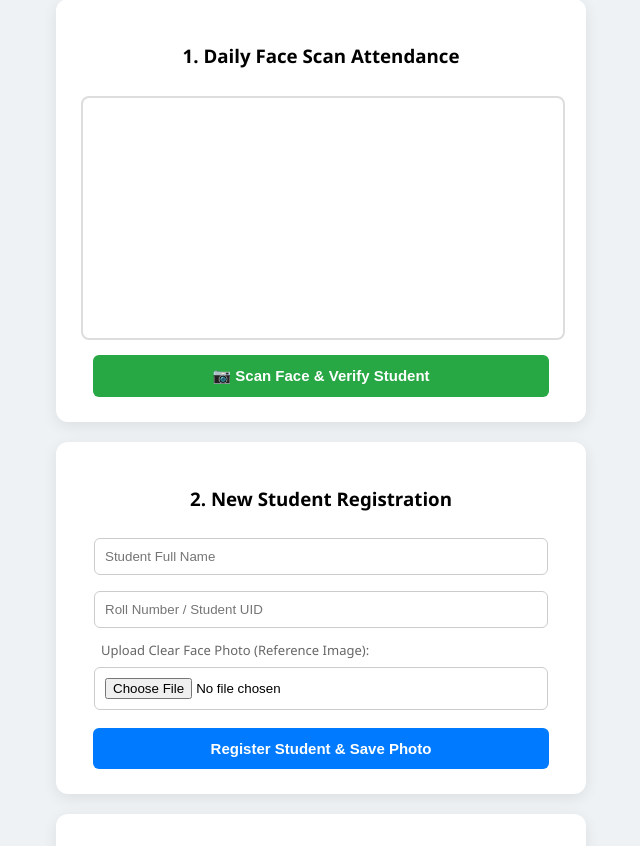
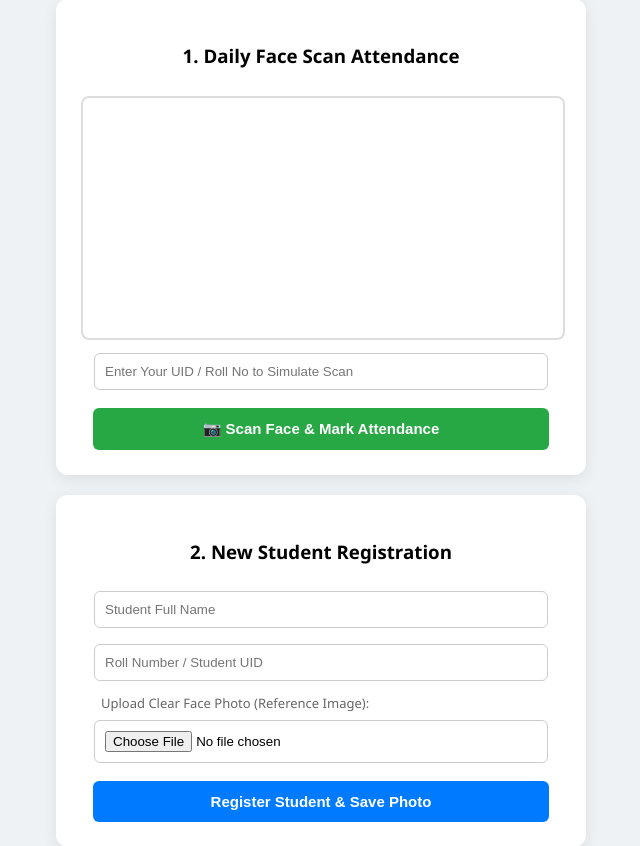
Before and after one commit to varsa07/bio_attendance, a Flask app: page / in a window 1280 px wide. Shown: the part 94-940 px from the top of the page, without its empty margins (319-959 px from the left). Run offline with Flask 3, Linux system fonts and the light colour scheme.

Commit message:
Update index.html

```diff
--- a/templates/index.html
+++ b/templates/index.html
@@ -24,7 +24,10 @@
     <div class="card">
         <h3>1. Daily Face Scan Attendance</h3>
         <video id="webcam" autoplay playsinline></video>
-        <button class="scan-btn" onclick="captureAndVerify()">📷 Scan Face & Verify Student</button>
+        <form action="/mark-attendance" method="POST">
+            <input type="text" name="student_id" placeholder="Enter Your UID / Roll No to Simulate Scan" required><br>
+            <button type="submit" class="scan-btn">📷 Scan Face & Mark Attendance</button>
+        </form>
     </div>
 
     <!-- 2. Student Registration with Stored Photo -->
@@ -62,10 +65,6 @@
         navigator.mediaDevices.getUserMedia({ video: true })
             .then(stream => { video.srcObject = stream; })
             .catch(err => { console.error("Camera access error:", err); });
-
-        function captureAndVerify() {
-            alert("Matching Live Face with Registered Photos in Database...");
-        }
     </script>
 </body>
 </html>
```
